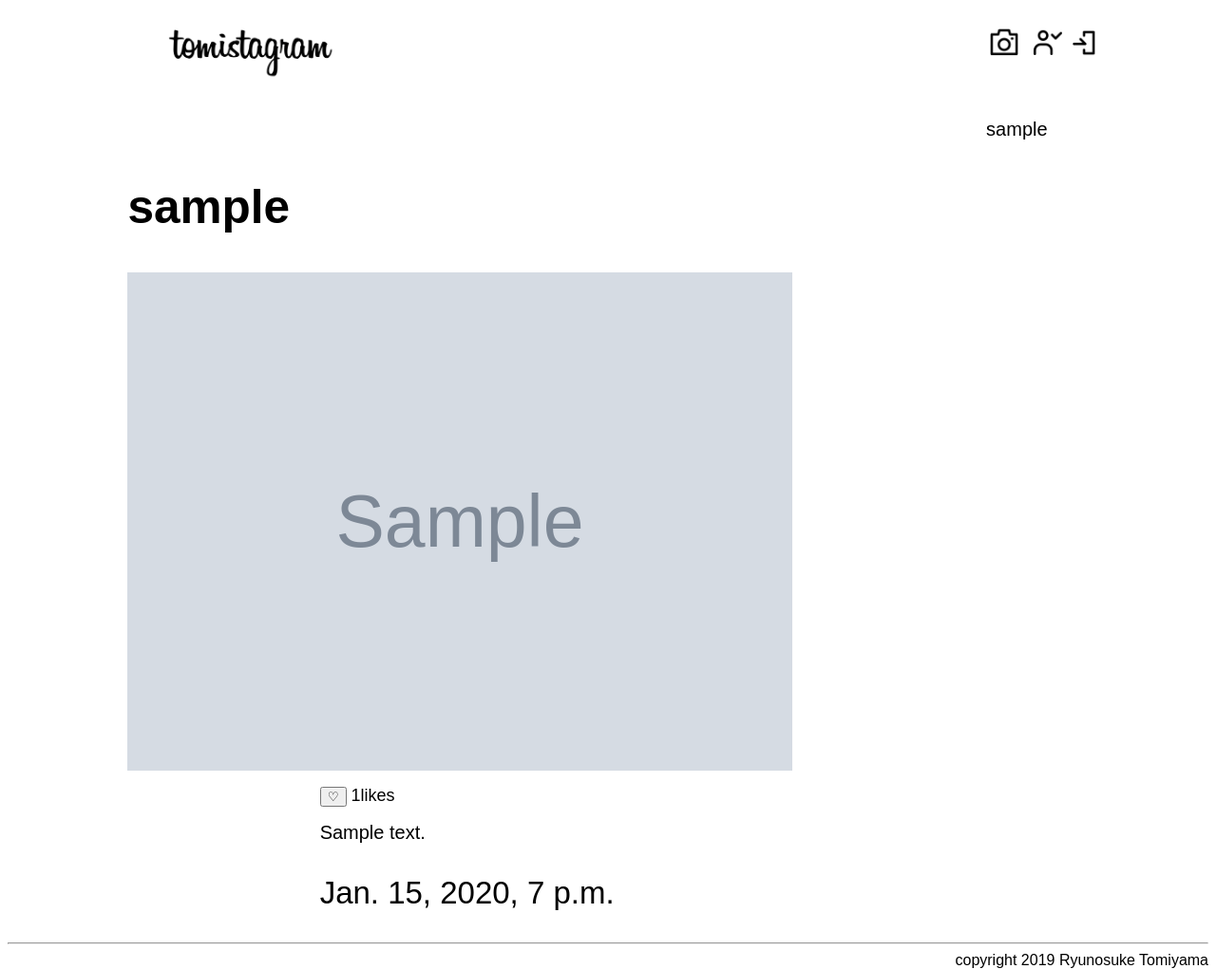
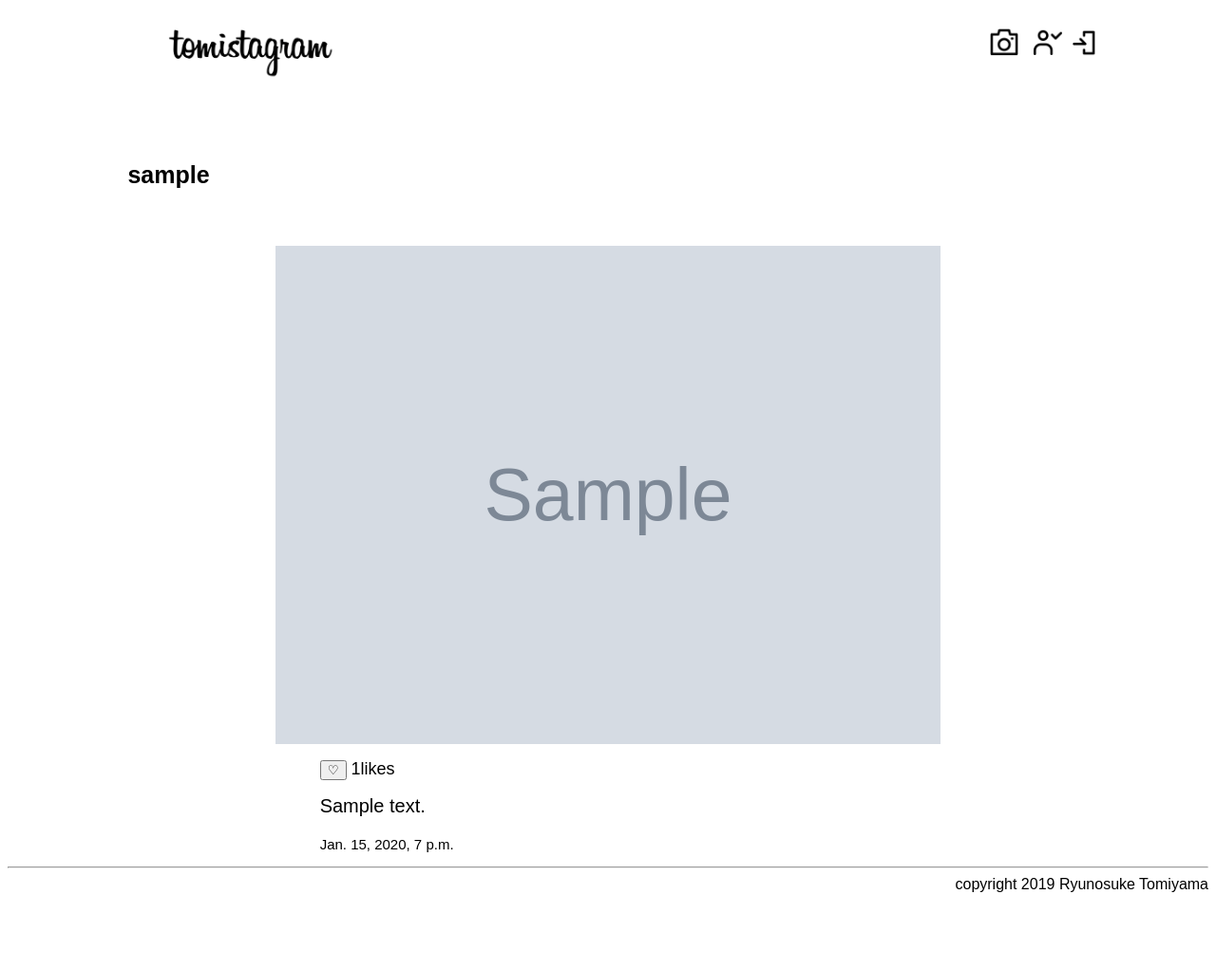
Before and after one commit to 10380r/Tomistagram, a Django app: page /app/user_detail/1 in a window 1280 px wide. Shown: the whole page at 95% size. After the commit the page ends 940 px from the top, so only its background shows below. Run offline with Django 3.2, Linux system fonts and the light colour scheme; a user stored in the database is signed in; tables that the repository leaves empty hold one stand-in row (values such as "Sample post"); grey boxes marked "Sample" are stand-in pictures; some libraries are stand-ins or nearby versions.

Commit message:
フロント修正

```diff
--- a/app/static/app/style.css
+++ b/app/static/app/style.css
@@ -69,6 +69,17 @@ a:active { color: blue; } /*クリックしている時のリンクの色*/
 
 .post_content {
   text-align: center;
+  font-size: 33px;
+  width: 80%;
+  margin-top: 60px;
+  margin-left: 10%;
+}
+
+.user_post_content {
+  width: 80%;
+  margin-top: 160px;
+  margin-left: 10%;
+
 }
 
 ul{
@@ -122,12 +133,6 @@ td {
   margin-top: 8px;
 }
 
-.content {
-  font-size: 33px;
-  width: 80%;
-  margin-left: 10%
-}
-
 .tablecontent {
   margin-left: 25%;
 }
@@ -137,3 +142,12 @@ td {
   font-size: 33px;
   text-align: left;
 }
+
+.user_detail_content {
+  margin-top: 170px;
+}
+
+.username {
+  font-size: 25px;
+  margin-left: 10%;
+}
--- a/app/templates/app/post.html
+++ b/app/templates/app/post.html
@@ -15,6 +15,7 @@
 {% endblock %}
 
 {% block content %}
+<div class='user_post_content'>
   <form action="{% url 'post' %}" method='post' enctype="multipart/form-data">{% csrf_token %}
     <div>
     <table>
@@ -25,4 +26,5 @@
     </table>
     </div>
   </form>
+</div>
 {% endblock %}
--- a/app/templates/app/user_detail.html
+++ b/app/templates/app/user_detail.html
@@ -1,13 +1,11 @@
 {% extends 'app/layout.html' %}
 
 {% block content %}
-<div>
-  <p class='login_user'><a href='{{ request.user.id  }}'>{{ request.user }}</a></p>
-</div>
-<h2>{{ user.username }}</h2>
+<div class='user_detail_content'>
+  <h2 class='username'>{{ user.username }}</h2>
     {% for item in contents %}
       {% if item.owner == user %}
-  <div class='post_content_user'>
+    <div class='post_content'>
       <div class='message_owner_bar'>
         <div class='img_content'>
           <img src='{{ item.photo.url }}' width='700' height='auto'>
@@ -19,11 +17,12 @@
           </div>
           <div class='comment>'>
             <p class='message_content'>{{item.content}}</p>
-                  <p class='message_date_user'>{{item.pub_date}}</p>
-            {% endif %}
-      {% endfor %}
+            <p class='message_date'>{{item.pub_date}}</p>
           </div>
         </div>
       </div>
     </div>
+  </div>
+    {% endif %}
+  {% endfor %}
 {% endblock %}
```
Lines whose indentation alone changed are shown as unchanged.
